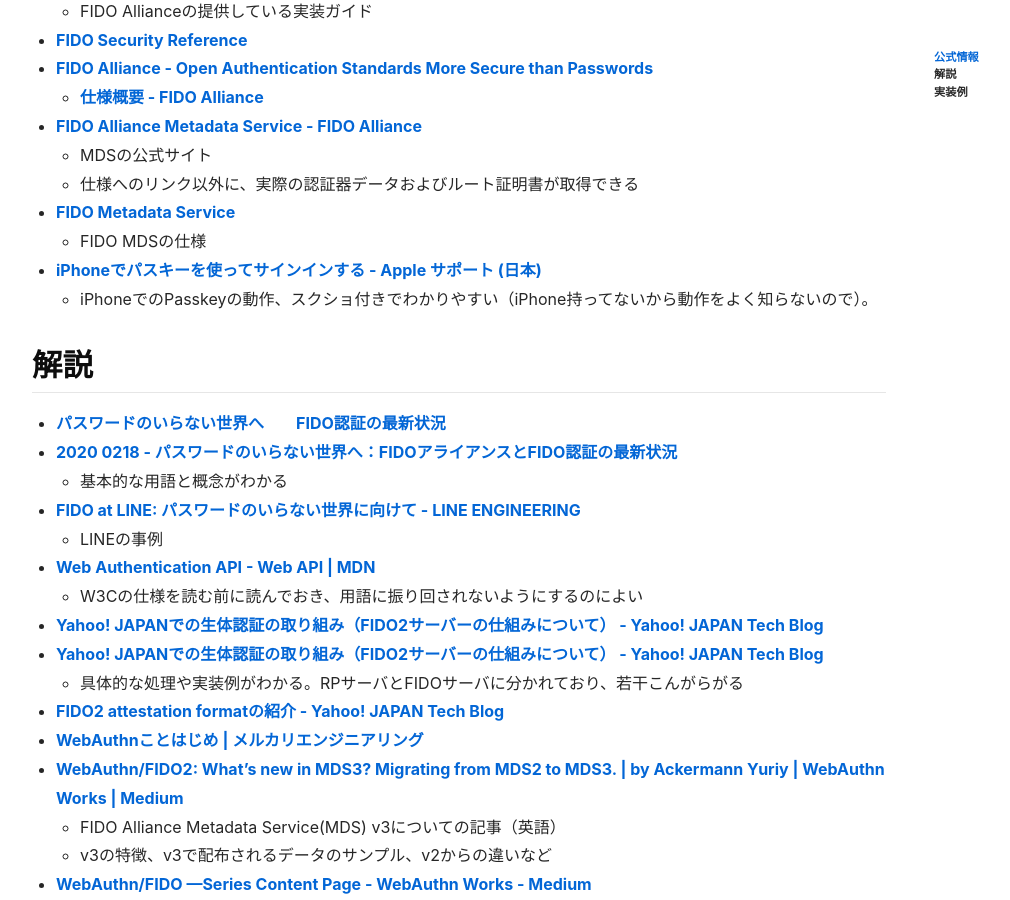
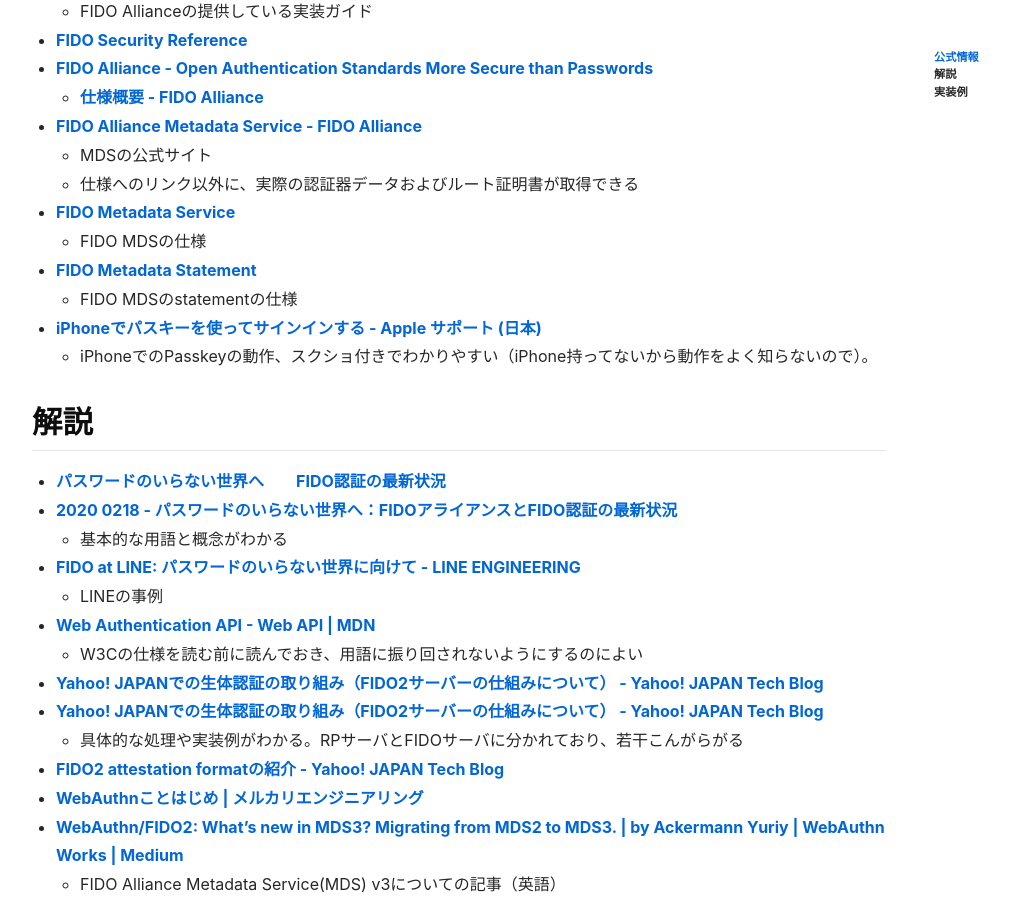
Before and after one commit to s1r-J/s1r-J.github.io, a Jekyll site: the page built from articles/_fido/fido_links.md, in a window 1280 px wide and 900 px high, scrolled down 478 px. Shown: the whole window, without its empty margins (71-1081 px from the left). Built offline with Jekyll 4.4.1, drawn with Linux system fonts in a browser that asks for light colours.

Commit message:
Update FIDO MDS statement

```diff
--- a/articles/_fido/fido_links.md
+++ b/articles/_fido/fido_links.md
@@ -25,6 +25,8 @@
 	- 仕様へのリンク以外に、実際の認証器データおよびルート証明書が取得できる
 - [FIDO Metadata Service](https://fidoalliance.org/specs/mds/fido-metadata-service-v3.0-ps-20210518.html)
     - FIDO MDSの仕様
+- [FIDO Metadata Statement](http://fidoalliance.org/specs/mds/fido-metadata-statement-v3.0-ps-20210518.html)
+    - FIDO MDSのstatementの仕様
 - [iPhoneでパスキーを使ってサインインする - Apple サポート (日本)](https://support.apple.com/ja-jp/guide/iphone/iphf538ea8d0/ios)
     - iPhoneでのPasskeyの動作、スクショ付きでわかりやすい（iPhone持ってないから動作をよく知らないので）。
 
```
